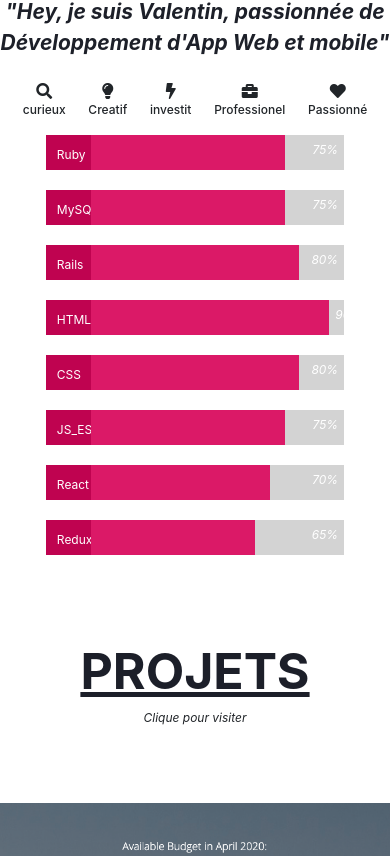
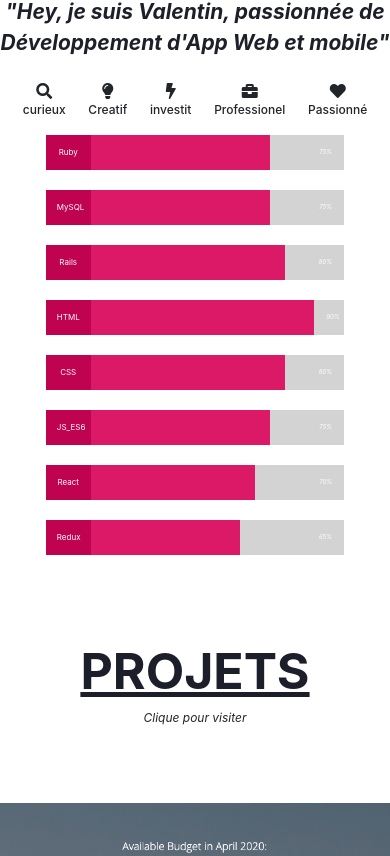
Before and after one commit to valentinLmr/portfolio, a React (Create React App) app: page / in a window 390 px wide. Shown: the part 1288-2144 px from the top of the page. Built offline with nearby package versions, Linux system fonts and the light colour scheme.

Commit message:
Change de fontSize and some width + change contact text

```diff
--- a/src/components/About/Skills/Skill/Competence.module.css
+++ b/src/components/About/Skills/Skill/Competence.module.css
@@ -26,13 +26,11 @@
     height: 100%;
     background-color: lightgrey;
     text-align: end;
+    padding: 12px;
 }
 
 .RestPercentage p {
-    font-size: 12px;
-}
-.ContainerComp p {
-    margin: 6px;
+    font-size: 10px;
 }
 
 @media (max-width: 700px) {
@@ -45,3 +43,18 @@
     }
 
 }
+
+@media (max-width: 480px) {
+    .NameComp{
+        font-size: 8px;
+    }
+
+    .NameComp p {
+        margin: 11px;
+    }
+
+    .RestPercentage p {
+        font-size: 6px;
+    }
+
+}
--- a/src/components/About/Skills/Skill/Skill.js
+++ b/src/components/About/Skills/Skill/Skill.js
@@ -10,7 +10,7 @@ import style from './Competence.module.css'
 
 
 const skill = props => {
-    const percentage = props.percentage - 10 ;
+    const percentage = props.percentage - 15 ;
     return (
 
 
@@ -26,25 +26,6 @@ const skill = props => {
               </div>
 
           </div>
-
-
-
-
-
-    // <li className={styles.Skill}>
-    //     <ChangingProgressProvider values={[0, percentage]}>
-    //     {percentage => (
-    //       <CircularProgressbar
-    //         value={percentage}
-    //         text={`${percentage}%`}
-    //         styles={buildStyles({
-    //           pathTransitionDuration: 2
-    //         })}
-    //       />
-    //     )}
-    //   </ChangingProgressProvider>
-    //       <p>{props.name}</p>
-    // </li>
 )
         }
 export default skill
--- a/src/components/Contact/Contact.js
+++ b/src/components/Contact/Contact.js
@@ -5,7 +5,7 @@ const contact = props => (
     <div className={style.ContactContainer} id="Contact">
         <h2><strong><u>CONTACT</u></strong></h2>
         <div className={style.Contact}>
-            <p>Vous souhaitez me contacter ? Dans ce cas vous pouvez m'envoyer un mail à l'adresse <strong>valentinlmr28@gmail.com</strong> ou au <strong>06.40.44.46.07</strong> et je veillerai à vous répondre dans les plus brefs délais.</p>
+            <p>Vous souhaitez me contacter ? <br/>Appelez-moi au <strong>06.40.44.46.07</strong> ou envoyez moi un mail à <strong>valentinlmr28@gmail.com</strong></p>
             <div className={style.ListReseau}>
                 <p>Vous pouvez également me retrouver sur les sites suivants !</p>
                 <div style={{display:'flex', justifyContent:'center'}}>
--- a/src/components/Layout/Layout.module.css
+++ b/src/components/Layout/Layout.module.css
@@ -1,3 +1,3 @@
 .content {
-    margin-top:72px;
+    margin-top:60px;
 }
--- a/src/components/Navbar/NavigationItems/NavigationItems.js
+++ b/src/components/Navbar/NavigationItems/NavigationItems.js
@@ -9,7 +9,7 @@ const navigationItems = (props) => (
         <Link to="/#Formation"><li className={style.NavigationItem}><a href='/'>Formation</a></li></Link>
         <Link to="/#Projet"><li className={style.NavigationItem}><a href='/'>Projet</a></li></Link>
         <Link to="/#Contact"><li className={style.NavigationItem}><a href='/'>Contact</a></li></Link>
-        </ul>
+    </ul>
 );
 
 export default navigationItems
```
